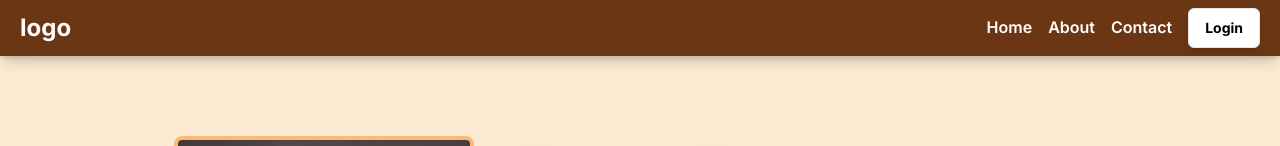
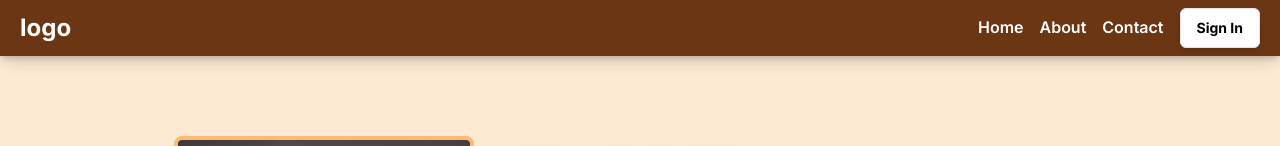
Before and after one commit to mmvergara/diwata-pet-overload, a Next.js app: page / in a window 1280 px wide. Shown: the top 146 px of the page. Built offline with nearby package versions, Linux system fonts and the light colour scheme; no server answers.

Commit message:
Add session handling and sign-in button to Navbar component

```diff
--- a/components/Navbar.tsx
+++ b/components/Navbar.tsx
@@ -1,10 +1,17 @@
+"use client";
 import { Button } from "./ui/button";
+import { useEffect, useState } from "react";
+import { useSession } from "next-auth/react";
+import Link from "next/link";
 
 const Navbar: React.FC = () => {
+  const session = useSession();
+  console.log(session);
   return (
     <nav className="py-2 bg-[#6b3614] text-white flex justify-center items-center px-4 drop-shadow-md shadow-lg">
-      <div className="w-full max-w-[1240px] flex justify-between items-center">
+      <div className="w-full max-w-[1240px] h-[40px] flex justify-between items-center">
         <h1 className="text-2xl font-bold">logo</h1>
+        {session.status !== "loading" && (
           <div className="font-semibold">
             <a href="#" className="">
               Home
@@ -15,13 +22,18 @@ const Navbar: React.FC = () => {
             <a href="#" className="ml-4">
               Contact
             </a>
+            {session.status === "unauthenticated" && (
+              <Link href="/sign-in">
                 <Button
                   variant="outline"
                   className="ml-4 text-black shadow-md font-bold"
                 >
-            Login
+                  Sign In
                 </Button>
+              </Link>
+            )}
           </div>
+        )}
       </div>
     </nav>
   );
```
Lines whose indentation alone changed are shown as unchanged.
